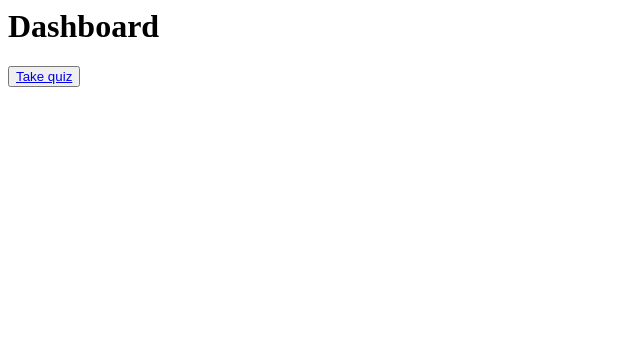
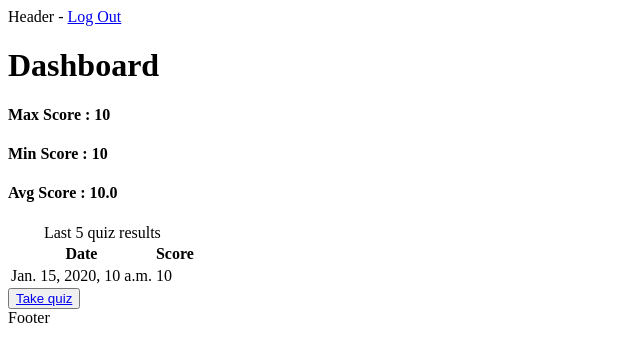
Before and after one commit to Tanej98/Django-quiz-app, a Django app: page /dashboard/ in a window 1280 px wide. Shown: the top 362 px of the page, without its empty margins (0-640 px from the left). Run offline with Django 4.2, Linux system fonts and the light colour scheme; a user stored in the database is signed in; tables that the repository leaves empty hold one stand-in row (values such as "Sample post").

Commit message:
flow changes

```diff
--- a/app/models/quiz.py
+++ b/app/models/quiz.py
@@ -1,11 +1,12 @@
 from django.db import models
 from django.conf import settings
+import datetime
 
 
 class Quiz(models.Model):
     id = models.BigAutoField(primary_key=True)
     user = models.ForeignKey(settings.AUTH_USER_MODEL, on_delete=models.CASCADE)
-    date = models.DateTimeField(auto_now_add=True, blank=True)
+    date = models.DateTimeField(default=datetime.datetime.now)
     score = models.IntegerField(null=False)
 
     def __str__(self):
--- a/app/templates/base.html
+++ b/app/templates/base.html
@@ -1,10 +1,3 @@
-<!DOCTYPE html>
-<html lang="en">
-<head>
-    <meta charset="UTF-8">
-    <title>Title</title>
-</head>
-<body>
-
-</body>
-</html>
+<header>Header - <a href="{% url 'logout' %}">Log Out</a></header>
+{% block content %}{% endblock %}
+<footer>Footer</footer>
--- a/app/templates/dashboard.html
+++ b/app/templates/dashboard.html
@@ -1,2 +1,25 @@
+{% extends "base.html" %}
+
+{% block content %}
 <h1>Dashboard</h1>
+<div>
+    <h4>Max Score : {{max_score}}</h4>
+    <h4>Min Score : {{min_score}}</h4>
+    <h4>Avg Score : {{avg_score}}</h4>
+
+    <table>
+        <caption>Last 5 quiz results</caption>
+        <tr>
+            <th>Date</th>
+            <th>Score</th>
+        </tr>
+        {% for quiz in last_five_quiz %}
+        <tr>
+            <td>{{quiz.date}}</td>
+            <td>{{quiz.score}}</td>
+        </tr>
+        {% endfor %}
+    </table>
+</div>
 <button><a href="{% url 'quiz' %}">Take quiz</a></button>
+{% endblock %}
--- a/app/templates/quiz.html
+++ b/app/templates/quiz.html
@@ -9,13 +9,13 @@
             <input type="radio" name="{{question}}" value="{{question.option1}}">
             <label for="{{question}}">{{question.option1}}</label>
 
-            <input type="radio" name="{{question}}" value="{{question.option1}}">
+            <input type="radio" name="{{question}}" value="{{question.option2}}">
             <label for="{{question}}">{{question.option2}}</label>
 
-            <input type="radio" name="{{question}}" value="{{question.option1}}">
+            <input type="radio" name="{{question}}" value="{{question.option3}}">
             <label for="{{question}}">{{question.option3}}</label>
 
-            <input type="radio" name="{{question}}" value="{{question.option1}}">
+            <input type="radio" name="{{question}}" value="{{question.option4}}">
             <label for="{{question}}">{{question.option4}}</label>
     </div>
 {% endfor %}
--- a/app/views.py
+++ b/app/views.py
@@ -1,71 +1,31 @@
-from django.shortcuts import render, redirect
-from app.forms.user_register_form import NewUserForm
-from django.contrib.auth import login, authenticate
-from django.contrib import messages
-from django.contrib.auth.forms import AuthenticationForm
-from django.contrib.auth.decorators import login_required
-import random
-
-from app.models.question import Question
-from app.models.quiz import Quiz
-
-
-def homepage(request):
-    return render(request=request, template_name="homepage.html")
-
-
-def user_registration(request):
-    if request.method == "POST":
-        form = NewUserForm(request.POST)
-        if form.is_valid():
-            user = form.save()
-            login(request, user)
-            messages.success(request, "Registration successful.")
-            return redirect("homepage")
-        messages.error(request, "Unsuccessful registration. Invalid information.")
-    form = NewUserForm()
-    return render(request=request, template_name="register.html", context={"register_form": form})
-
-
-def user_login(request):
-    if request.method == "POST":
-        form = AuthenticationForm(request=request, data=request.POST)
-        if form.is_valid():
-            username = form.cleaned_data.get('username')
-            password = form.cleaned_data.get('password')
-            user = authenticate(username=username, password=password)
-            if user is not None:
-                login(request, user)
-                messages.info(request, f"You are now logged in as {username}.")
-                return redirect("dashboard")
-            else:
-                messages.error(request, "Invalid username or password.")
-                return redirect("/homepage")
-    form = AuthenticationForm()
-    return render(request=request, template_name="login.html", context={"login_form": form})
-
-
-def quiz(request):
-    return render(request=request, template_name="quiz.html")
-
-
-@login_required
-def user_dashboard(request):
-    if request.method == "POST":
-        questions_list = Question.objects.all()
-        correct_answers = 0
-        for question in questions_list:
-            for i in request.POST:
-                if i != "csrfmiddlewaretoken":
-                    if question.question.strip() == i.strip() and question.answer.strip() == request.POST[i].strip():
-                        correct_answers = correct_answers + 1
-        q = Quiz(user=request.user,score=correct_answers)
-        q.save()
-        print(correct_answers)
-    return render(request=request, template_name="dashboard.html")
-
-@login_required
-def take_quiz(request):
-    questions = list(Question.objects.all())
-    questions = random.sample(questions, 5)
-    return render(request=request, template_name="quiz.html", context={"questions": questions})
+# from django.shortcuts import render, redirect
+# from app.forms.user_register_form import NewUserForm
+# from django.contrib.auth import login, authenticate
+# from django.contrib import messages
+# from django.contrib.auth.forms import AuthenticationForm
+# from django.contrib.auth.decorators import login_required
+# import random
+#
+# from app.models.question import Question
+# from app.models.quiz import Quiz
+#
+# from django.contrib.auth import logout
+# from django.shortcuts import redirect
+#
+#
+# def logout_view(request):
+#     logout(request)
+#     return redirect('homepage')
+#
+#
+# def homepage(request):
+#     return render(request=request, template_name="homepage.html")
+#
+#
+#
+#
+#
+#
+#
+#
+#
--- /dev/null
+++ b/app/views/__init__.py
@@ -0,0 +1,4 @@
+from .dashboard_view import *
+from .login_view import *
+from .quiz_view import *
+from .register_view import *
--- /dev/null
+++ b/app/views/dashboard_view.py
@@ -0,0 +1,35 @@
+from django.shortcuts import render
+from django.contrib.auth.decorators import login_required
+from django.db.models import Avg, Max, Min
+from app.models.quiz import Quiz
+import math
+
+@login_required
+def user_dashboard(request):
+    last_five_quiz = Quiz.objects.filter(user=request.user).order_by('-date')[:5]
+    avg_score = Quiz.objects.filter(user=request.user).aggregate(Avg('score'))
+    max_score = Quiz.objects.filter(user=request.user).aggregate(Max('score'))
+    min_score = Quiz.objects.filter(user=request.user).aggregate(Min('score'))
+    print(last_five_quiz)
+    avg_score['score__avg'] = math.floor(avg_score['score__avg'] * 100)/100.0
+    print(avg_score)
+    print(max_score)
+    print(min_score)
+
+    # if request.method == "POST":
+    #     questions_list = Question.objects.all()
+    #     correct_answers = 0
+    #     for question in questions_list:
+    #         for i in request.POST:
+    #             if i != "csrfmiddlewaretoken":
+    #                 if question.question.strip() == i.strip() and question.answer.strip() == request.POST[i].strip():
+    #                     correct_answers = correct_answers + 1
+    #     q = Quiz(user=request.user, score=correct_answers)
+    #     q.save()
+    #     print(correct_answers)
+    #     last_five_quiz = Quiz.objects.filter(user=request.user).order_by('-date')[:5]
+    return render(request=request, template_name="dashboard.html", context={"last_five_quiz": last_five_quiz,
+                                                                            'min_score': min_score['score__min'],
+                                                                            'max_score': max_score['score__max'],
+                                                                            'avg_score': avg_score['score__avg']}
+                  )
--- a/quizapp/settings.py
+++ b/quizapp/settings.py
@@ -128,3 +128,5 @@ DEFAULT_AUTO_FIELD = 'django.db.models.BigAutoField'
 
 CRISPY_ALLOWED_TEMPLATE_PACKS = "bootstrap5"
 CRISPY_TEMPLATE_PACK = "bootstrap5"
+LOGIN_REDIRECT_URL = "/"
+LOGOUT_REDIRECT_URL = "/"
--- a/quizapp/urls.py
+++ b/quizapp/urls.py
@@ -17,14 +17,15 @@ Including another URLconf
 from django.contrib import admin
 from django.urls import path
 
-from app import views
+from app.views import *
 
 urlpatterns = [
     path('admin/', admin.site.urls),
-    path('', views.homepage, name="homepage"),
-    path('login/', views.user_login, name="login"),
-    path('quiz/', views.take_quiz, name="quiz"),
-    path('quiz/dashboard', views.user_dashboard, name="dashboard"),
-    path('dashboard/', views.user_dashboard, name="dashboard"),
-    path('register/', views.user_registration, name="register")
+    path('', homepage, name="homepage"),
+    path('login/', user_login, name="login"),
+    path('logout/', logout_view, name="logout"),
+    path('quiz/', take_quiz, name="quiz"),
+    path('quiz/dashboard', redirect_to_dashboard),
+    path('dashboard/', user_dashboard, name="dashboard"),
+    path('register/', user_registration, name="register")
 ]
```
Also changed, not shown: app/views/login_view.py (+31 -0 lines), app/views/quiz_view.py (+31 -0 lines), app/views/register_view.py (+19 -0 lines).
